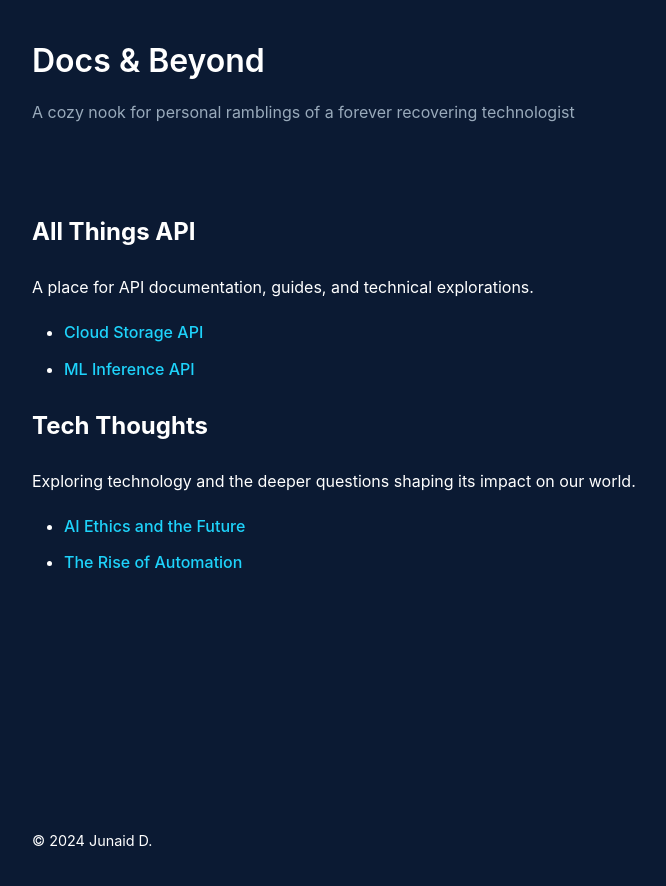
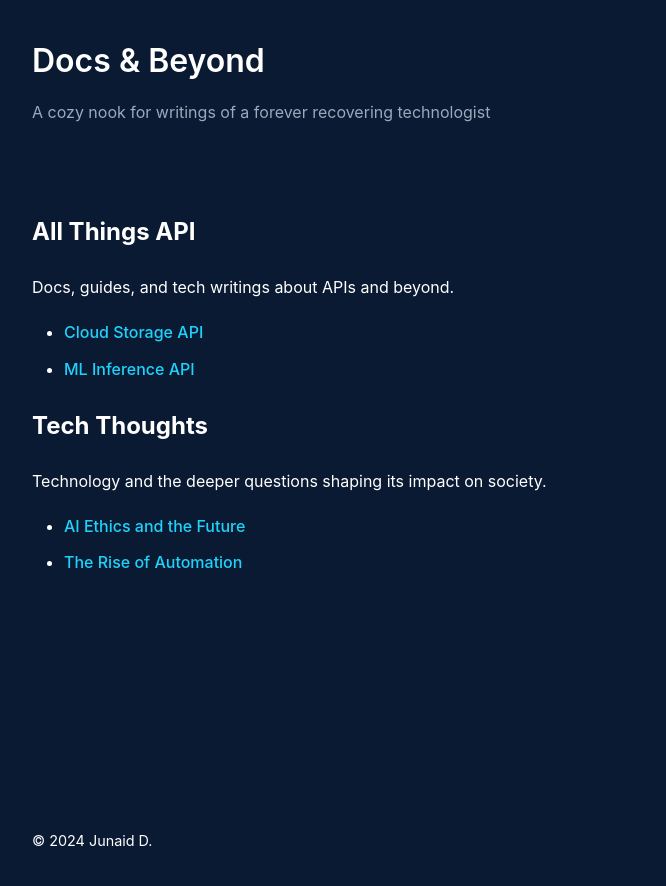
Before and after one commit to junaiddodhia/docs, a Jekyll site: the page index.html, which Jekyll copies as it is, in a window 1280 px wide. Shown: the top 886 px of the page, without its empty margins (0-666 px from the left). Built offline with Jekyll 4.4.1, drawn with Linux system fonts in a browser that asks for light colours.

```diff
--- a/index.html
+++ b/index.html
@@ -9,13 +9,13 @@
 <body>
     <header>
         <h1>Docs & Beyond</h1>
-        <p>A cozy nook for personal ramblings of a forever recovering technologist</p>
+        <p>A cozy nook for writings of a forever recovering technologist</p>
     </header>
     <div class="container">
         <!-- Section 1: All Things API -->
         <section>
             <h2>All Things API</h2>
-            <p>A place for API documentation, guides, and technical explorations.</p>
+            <p>Docs, guides, and tech writings about APIs and beyond.</p>
             <ul>
                 <li><a href="cloud-storage/index.html">Cloud Storage API</a></li>
                 <li><a href="ml-inference/index.html">ML Inference API</a></li>
@@ -25,7 +25,7 @@
         <!-- Section 2: Tech Thoughts -->
         <section>
             <h2>Tech Thoughts</h2>
-            <p>Exploring technology and the deeper questions shaping its impact on our world.</p>
+            <p>Technology and the deeper questions shaping its impact on society.</p>
             <ul>
                 <li><a href="tech-thoughts/ai-ethics.html">AI Ethics and the Future</a></li>
                 <li><a href="tech-thoughts/automation-trends.html">The Rise of Automation</a></li>
```
